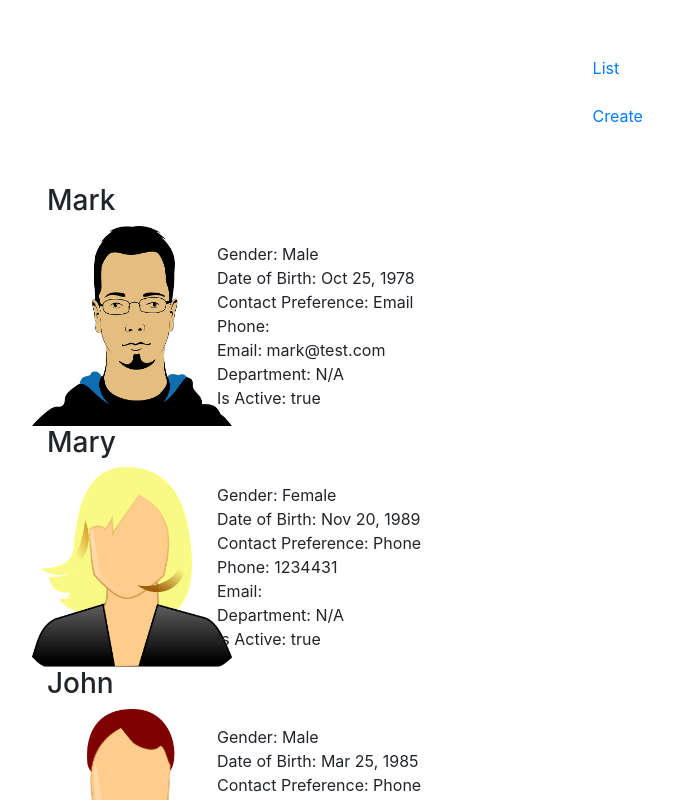
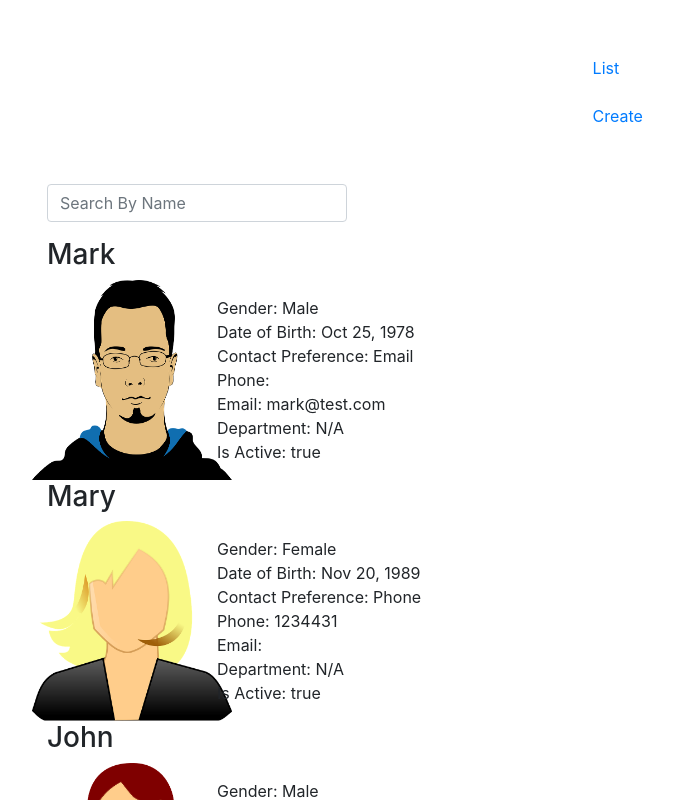
Before and after one commit to GowriKrishnamurthy/AngularCrud-, an Angular app: page /list in a window 1280 px wide. Shown: the top 800 px of the page, without its empty margins (38-711 px from the left). Built offline with nearby package versions, Linux system fonts and the light colour scheme.

Commit message:
Custom filter pipe on list emp page by emp name

```diff
--- a/src/app/app.module.ts
+++ b/src/app/app.module.ts
@@ -13,6 +13,7 @@ import { DisplayEmployeeComponent } from './employees/display-employee.component
 import { CreateEmployeeCanDeactivateGuardService } from './employees/create-employee-can-deactivate-gaurd.service';
 import { EmployeeDetailsComponent } from './employees/employee-details.component';
 import { EmployeeService } from './employees/employee.service';
+import { EmployeeFilterPipe } from './employees/employee-filter.pipe';
 
 const appRoutes: Routes = [
   { path: 'list', component: ListEmployeesComponent },
@@ -29,7 +30,8 @@ const appRoutes: Routes = [
     SelectRequiredValidatorDirective,
     ConfirmEqualValidatorDirective,
     DisplayEmployeeComponent,
-    EmployeeDetailsComponent
+    EmployeeDetailsComponent,
+    EmployeeFilterPipe
   ],
   imports: [
       BsDatepickerModule.forRoot(),
--- /dev/null
+++ b/src/app/employees/employee-filter.pipe.ts
@@ -0,0 +1,15 @@
+import { Pipe, PipeTransform } from '@angular/core';
+import { Employee } from '../models/employee.model';
+
+@Pipe({
+  name: 'employeeFilter'
+})
+export class EmployeeFilterPipe implements PipeTransform {
+
+  transform(empList: Employee[], searchQueryString: string): Employee[] {
+    if (!empList || !searchQueryString)
+      return empList;
+
+    return empList.filter(emp => emp.name.toLocaleLowerCase().indexOf(searchQueryString.toLocaleLowerCase()) != -1);
+  }
+}
--- a/src/app/employees/list-employees.component.html
+++ b/src/app/employees/list-employees.component.html
@@ -16,10 +16,20 @@
         #childComponent>
     </display-employee>
 </div> -->
-
-<div *ngFor="let employee of listEmployees">
-    <div (click)="onClick(employee.id)" class="pointerCursor">
-        <display-employee [employee]="employee">
-        </display-employee>
+<div class="form-group">
+    <input
+        type="text"
+        class="form-control"
+        placeholder="Search By Name"
+        style="width:300px"
+        [(ngModel)]="searchQueryString"
+    >
+</div>
+<div *ngFor="let employee of listEmployees | employeeFilter:searchQueryString">
+    <div
+        (click)="onClick(employee.id)"
+        class="pointerCursor"
+    >
+        <display-employee [employee]="employee"></display-employee>
     </div>
 </div>
--- a/src/app/employees/list-employees.component.ts
+++ b/src/app/employees/list-employees.component.ts
@@ -14,6 +14,7 @@ export class ListEmployeesComponent implements OnInit {
   listEmployees: Employee[] = [];
   employeeToDisplay: Employee;
   dataFromChild: Employee;
+  searchQueryString: string;
 
   constructor(private empService: EmployeeService,
     private router: Router) {
```
Also changed, not shown: 1 other file (tests, documents, lock files or other folders).
